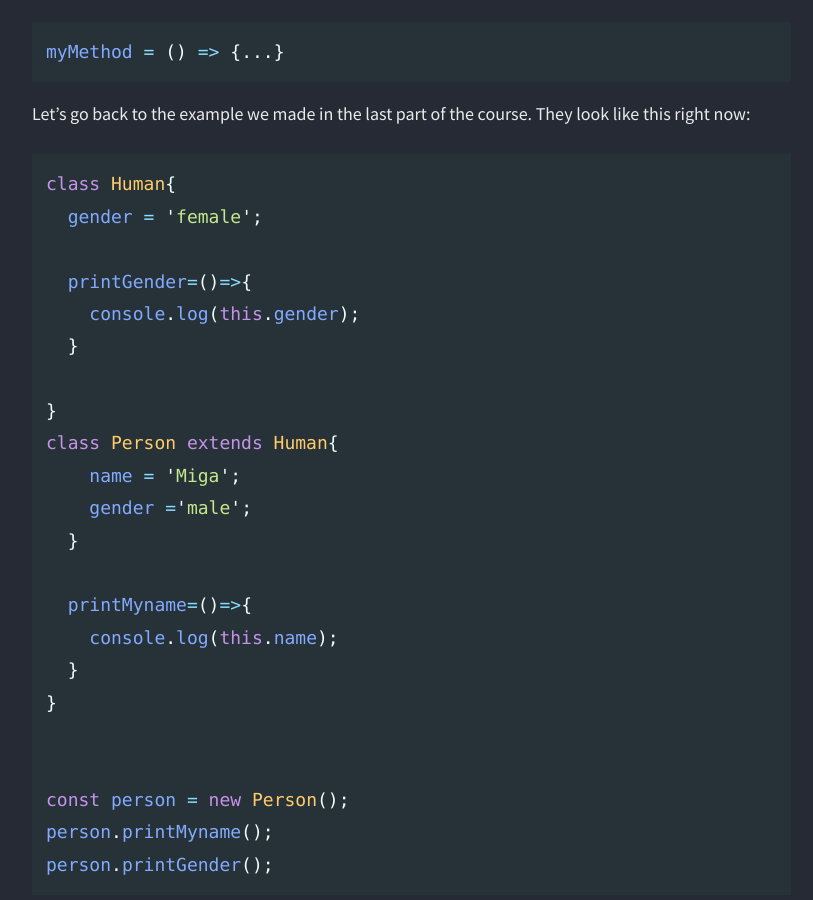
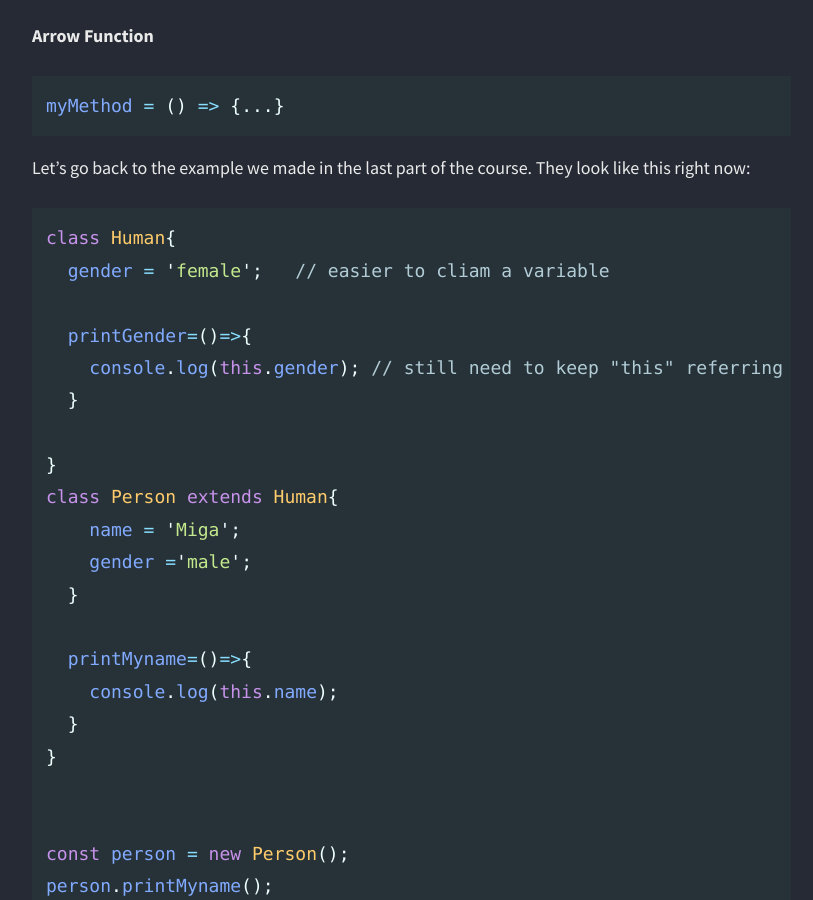
Before and after one commit to migapipo/personal-blog, a Jekyll site: the page built from _posts/2020-01-09-React Learning.md, in a window 1280 px wide and 900 px high, scrolled down 5115 px. Shown: the whole window, without its empty margins (343-1156 px from the left). Built offline with Jekyll 4.4.1, drawn with Linux system fonts in a browser that asks for light colours; nearby versions of some CDN libraries.

Commit message:
update React Learning notes

````diff
--- a/_posts/2020-01-09-React Learning.md
+++ b/_posts/2020-01-09-React Learning.md
@@ -184,20 +184,19 @@ myMethod(){...}
 ```
 
 **ES7**
+
 **Arrow Function**
 ```javascript
 myMethod = () => {...}
 ```
 
-
-
 Let's go back to the example we made in the last part of the course. They look like this right now:
 ```javascript
 class Human{
-  gender = 'female';
+  gender = 'female';   // easier to cliam a variable
 
   printGender=()=>{
-    console.log(this.gender);
+    console.log(this.gender); // still need to keep "this" referring to the variable
   }
 
 }
````
